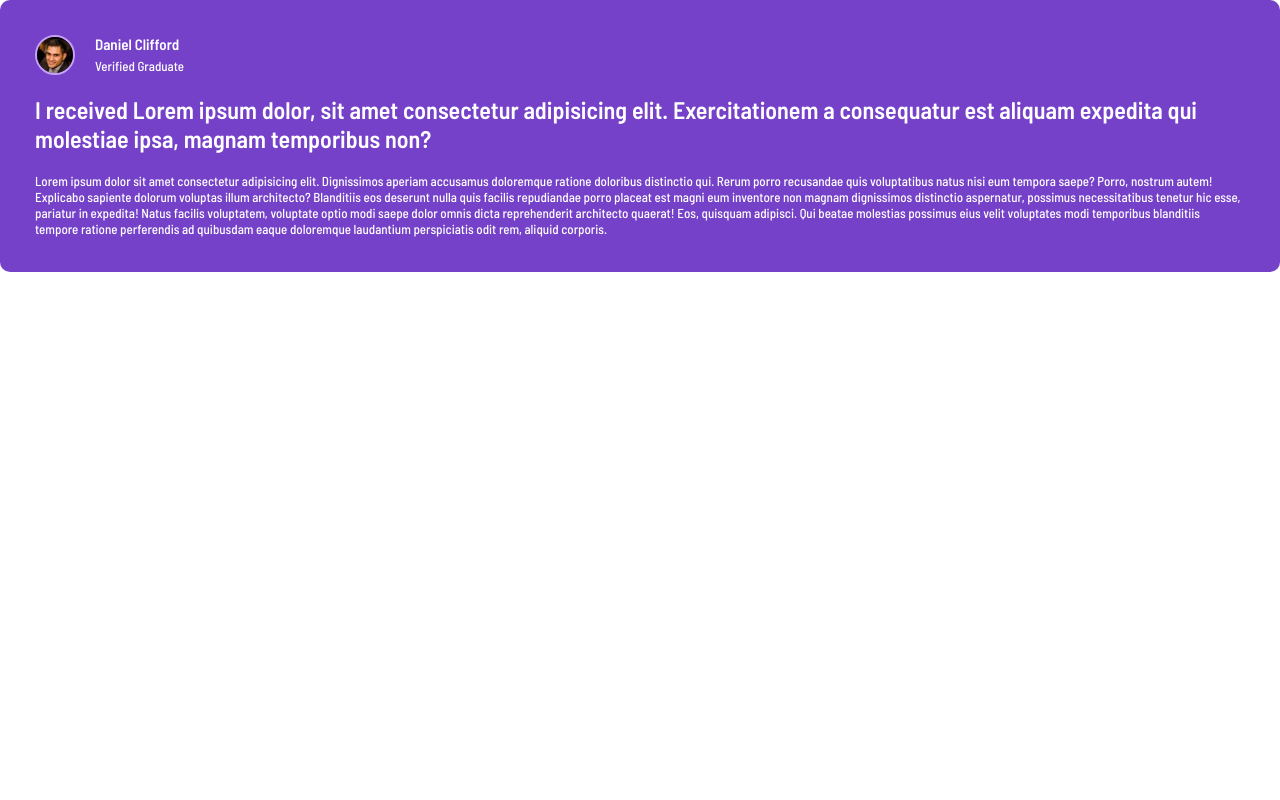
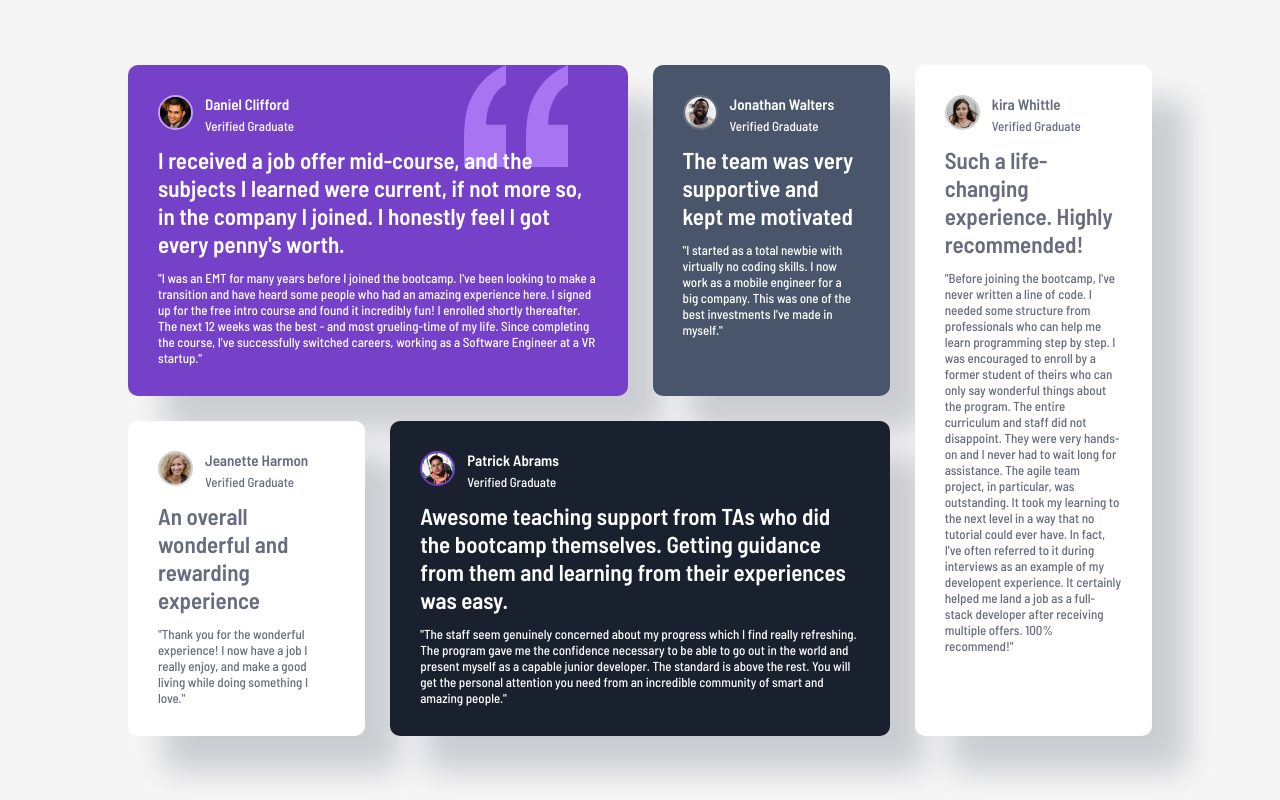
Before and after one commit to Nathaniel-codehead/jobloop_projects, a plain HTML site: page grid/index.html in a window 1280 px wide. Drawn offline with Linux system fonts and the light colour scheme.

Commit message:
the god forsaken grid is done, responsiveness be damned

```diff
--- a/grid/index.html
+++ b/grid/index.html
@@ -11,7 +11,8 @@
 	</head>
 	<body>
 		<main>
-			<section id="testimonials_section">
+			<section id="testimonials_section" class="flex center">
+				<div id="testimonial_grid">
 					<article id="daniel_testimonial" class="testimonial">
 						<div class="flex column medium_gap">
 							<div class="flex testimonial_author_container medium_gap">
@@ -22,15 +23,86 @@
 								</div>
 							</div>
 							<div class="testimonial_heading">
-							<h3>I received Lorem ipsum dolor, sit amet consectetur adipisicing elit. Exercitationem a consequatur est aliquam expedita qui molestiae ipsa, magnam temporibus non?</h3>
+								<h3>I received a job offer mid-course, and the subjects I learned were current, if not more so, in the company I joined. I honestly feel I got every penny's worth.</h3>
 							</div>
 							<div class="main_testimonial_content">
-							<p>Lorem ipsum dolor sit amet consectetur adipisicing elit. Dignissimos aperiam accusamus doloremque ratione doloribus distinctio qui. Rerum porro recusandae quis voluptatibus natus nisi eum tempora saepe? Porro, nostrum autem! Explicabo sapiente dolorum voluptas illum architecto? Blanditiis eos deserunt nulla quis facilis repudiandae porro placeat est magni eum inventore non magnam dignissimos distinctio aspernatur, possimus necessitatibus tenetur hic esse, pariatur in expedita! Natus facilis voluptatem, voluptate optio modi saepe dolor omnis dicta reprehenderit architecto quaerat! Eos, quisquam adipisci. Qui beatae molestias possimus eius velit voluptates modi temporibus blanditiis tempore ratione perferendis ad quibusdam eaque doloremque laudantium perspiciatis odit rem, aliquid corporis.</p>
+								<p>"I was an EMT for many years before I joined the bootcamp. I've been looking to make a transition and have heard some people who had an amazing experience here. I signed up for the free intro course and found it incredibly fun! I enrolled shortly thereafter. The next 12 weeks was the best - and most grueling-time of my life. Since completing the course, I've successfully switched careers, working as a Software Engineer at a VR startup."</p>
 							</div>
 						</div>
 					</article>
 
+					<article id="jonathan_testimonial" class="testimonial">
+						<div class="flex column medium_gap">
+							<div class="flex testimonial_author_container medium_gap">
+								<img class="testimonial_profile_picture" src="images/image-jonathan.jpg" alt="a profile picture">
+								<div class="flex column small_gap">
+									<h4>Jonathan Walters</h4>
+									<p>Verified Graduate</p>
+								</div>
+							</div>
+							<div class="testimonial_heading">
+								<h3>The team was very supportive and kept me motivated</h3>
+							</div>
+							<div class="main_testimonial_content">
+								<p>"I started as a total newbie with virtually no coding skills. I now work as a mobile engineer for a big company. This was one of the best investments I've made in myself."</p>
+							</div>
+						</div>
+					</article>
 
+					<article id="jeanette_testimonial" class="testimonial">
+						<div class="flex column medium_gap">
+							<div class="flex testimonial_author_container medium_gap">
+								<img class="testimonial_profile_picture" src="images/image-jeanette.jpg" alt="a profile picture">
+								<div class="flex column small_gap">
+									<h4>Jeanette Harmon</h4>
+									<p>Verified Graduate</p>
+								</div>
+							</div>
+							<div class="testimonial_heading">
+								<h3>An overall wonderful and rewarding experience</h3>
+							</div>
+							<div class="main_testimonial_content">
+								<p>"Thank you for the wonderful experience! I now have a job I really enjoy, and make a good living while doing something I love."</p>
+							</div>
+						</div>
+					</article>
+
+					<article id="patrick_testimonial" class="testimonial">
+						<div class="flex column medium_gap">
+							<div class="flex testimonial_author_container medium_gap">
+								<img class="testimonial_profile_picture" src="images/image-patrick.jpg" alt="a profile picture">
+								<div class="flex column small_gap">
+									<h4>Patrick Abrams</h4>
+									<p>Verified Graduate</p>
+								</div>
+							</div>
+							<div class="testimonial_heading">
+								<h3>Awesome teaching support from TAs who did the bootcamp themselves. Getting guidance from them and learning from their experiences was easy.</h3>
+							</div>
+							<div class="main_testimonial_content">
+								<p>"The staff seem genuinely concerned about my progress which I find really refreshing. The program gave me the confidence necessary to be able to go out in the world and present myself as a capable junior developer. The standard is above the rest. You will get the personal attention you need from an incredible community of smart and amazing people."</p>
+							</div>
+						</div>
+					</article>
+
+					<article id="kira_testimonial" class="testimonial">
+						<div class="flex column medium_gap">
+							<div class="flex testimonial_author_container medium_gap">
+								<img class="testimonial_profile_picture" src="images/image-kira.jpg" alt="a profile picture">
+								<div class="flex column small_gap">
+									<h4>kira Whittle</h4>
+									<p>Verified Graduate</p>
+								</div>
+							</div>
+							<div class="testimonial_heading">
+								<h3>Such a life-changing experience. Highly recommended!</h3>
+							</div>
+							<div class="main_testimonial_content">
+								<p>"Before joining the bootcamp, I've never written a line of code. I needed some structure from professionals who can help me learn programming step by step. I was encouraged to enroll by a former student of theirs who can only say wonderful things about the program. The entire curriculum and staff did not disappoint. They were very hands-on and I never had to wait long for assistance. The agile team project, in particular, was outstanding. It took my learning to the next level in a way that no tutorial could ever have. In fact, I've often referred to it during interviews as an example of my developent experience. It certainly helped me land a job as a full-stack developer after receiving multiple offers. 100% recommend!"</p>
+							</div>
+						</div>
+					</article>
+				</div>
 			</section>
 		</main>
 	</body>
--- a/grid/style.css
+++ b/grid/style.css
@@ -28,7 +28,7 @@
 }
 
 .medium_gap {
-    gap: 20px;
+    gap: 12px;
 }
 
 .large_gap {
@@ -42,23 +42,38 @@ body {
 	font-family: "Barlow Semi Condensed";
 	font-weight: 500;
 	color: #676d7e;
-	background-color: #ffffff;
+	background-color: #f5f5f5;
+}
+
+#testimonials_section {
+	margin: 0 10%;
+	height: 100%;
+}
+
+#testimonial_grid {
+	display: grid;
+	gap: 25px;
+	grid-auto-columns: 1fr;
+	grid-auto-rows: auto;
+	grid-template-areas:
+		"daniel daniel jonathan kira"
+		"jeanette patrick patrick kira";
 }
 
 .testimonial {
-	padding: 35px;
+	padding: 30px;
 	border-radius: 10px;
 	background-color: #19212e;
+	box-shadow: 35px 35px 30px #cccdd2;
 }
 
 .testimonial_profile_picture {
-	height: 40px;
+	height: 35px;
 	border-radius: 100%;
-	border: #c4a2f6 solid 2px;
 }
 
 h3 {
-	font-size: 24px;
+	font-size: 23px;
 	font-weight: 600;
 }
 
@@ -76,4 +91,54 @@ p {
 #daniel_testimonial {
 	background-color: #7541c8;
 	color: #ffffff;
+	grid-area: daniel;
+	background-image: url("images/bg-pattern-quotation.svg");
+	background-repeat: no-repeat;
+	background-position: 85% 0%;
 }
+
+#jonathan_testimonial {
+	background-color: #48556a;
+	color: #ffffff;
+	grid-area: jonathan;
+}
+
+#jeanette_testimonial {
+	background-color: #ffffff;
+	color: #676d7e;
+	grid-area: jeanette;
+}
+
+#patrick_testimonial {
+	background-color: #19212e;
+	color: #ffffff;
+	grid-area: patrick;
+}
+
+#kira_testimonial {
+	background-color: #ffffff;
+	color: #676d7e;
+	grid-area: kira;
+}
+
+
+
+#daniel_testimonial .testimonial_profile_picture {
+	border: #c4a2f6 solid 2px;
+}
+
+#jonathan_testimonial .testimonial_profile_picture {
+	border: #676d7e solid 2px;
+}
+
+#jeanette_testimonial .testimonial_profile_picture {
+	border: #cfcfcf solid 2px;
+}
+
+#patrick_testimonial .testimonial_profile_picture {
+	border: #7541c8 solid 2px;
+}
+
+#kira_testimonial .testimonial_profile_picture {
+	border: #cfcfcf solid 2px;
+}
```
Lines whose indentation alone changed are shown as unchanged.
